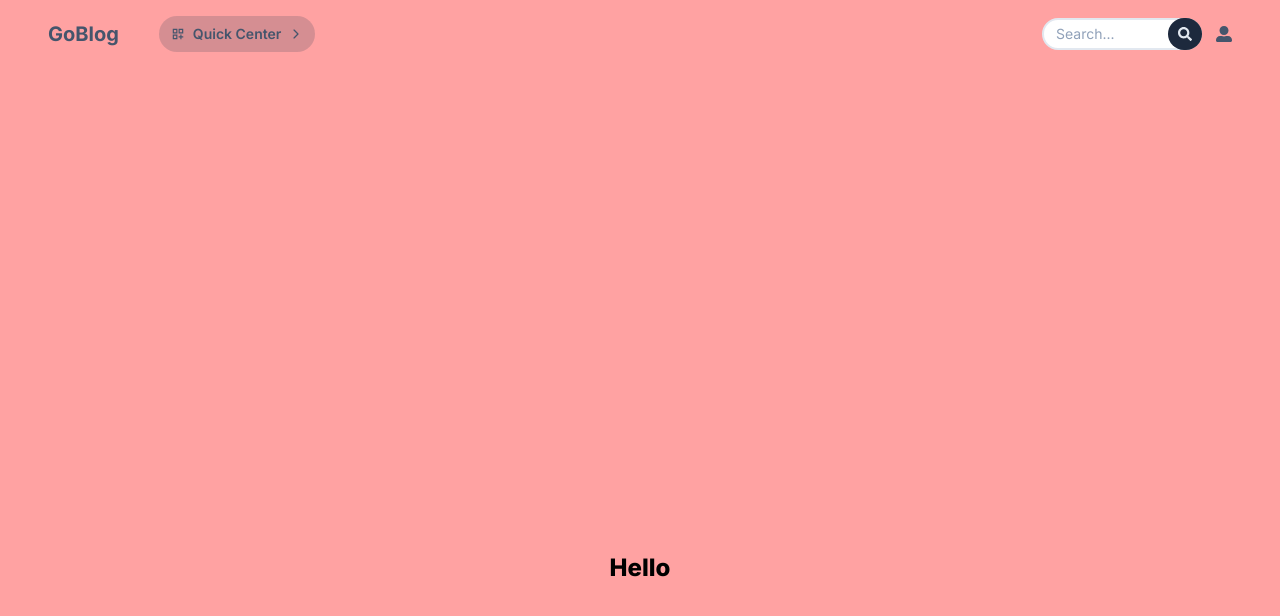
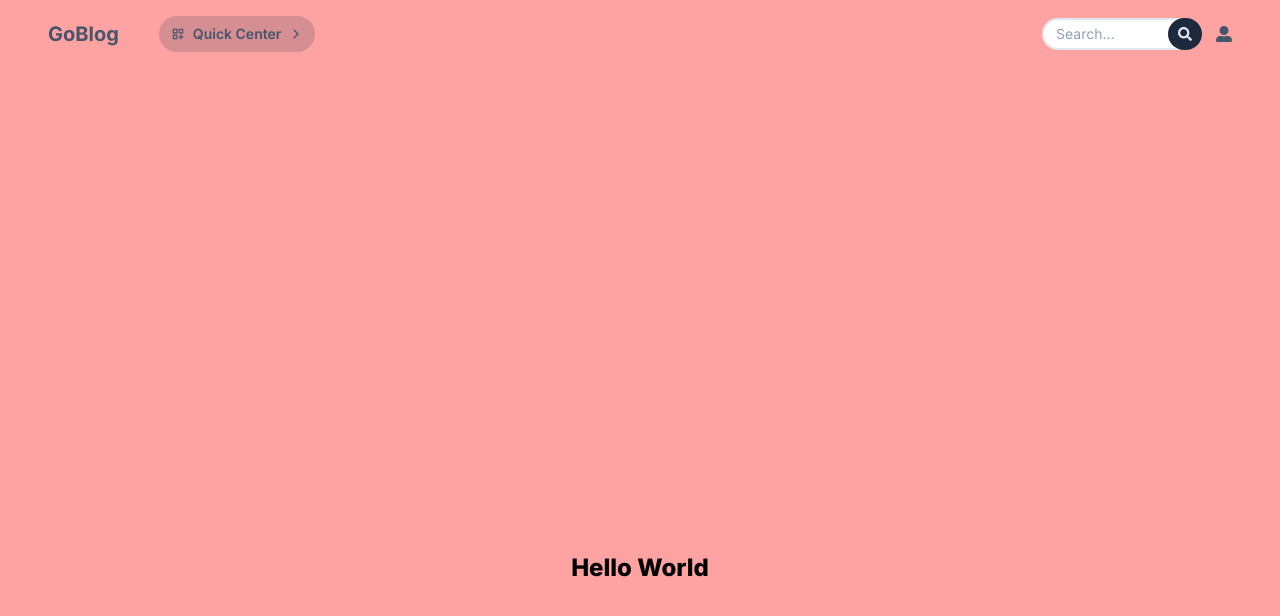
Before and after one commit to SyaPratama/GoBlogs, a Next.js app: page / in a window 1280 px wide. Shown: the top 616 px of the page. Built offline with nearby package versions, Linux system fonts and the light colour scheme.

Commit message:
change: text

```diff
--- a/src/pages/index.tsx
+++ b/src/pages/index.tsx
@@ -2,7 +2,7 @@
 export default function Home(){
     return (
         <div className="h-[2000px]">
-            <h1 className="h-[1000px] text-2xl font-extrabold flex text-center items-center justify-center">Hello</h1>
+            <h1 className="h-[1000px] text-2xl font-extrabold flex text-center items-center justify-center">Hello World</h1>
         </div>
     );
 }
```
